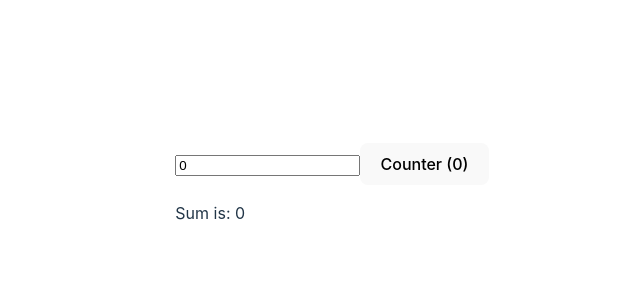
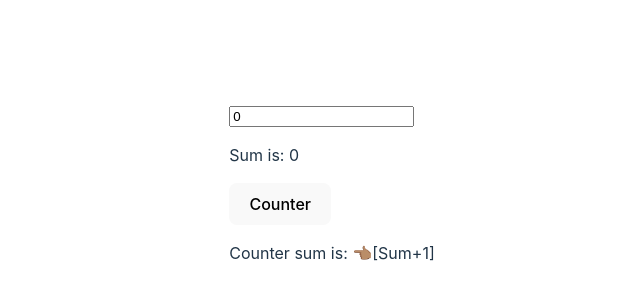
Before and after one commit to pankaj-gitcode/React, a React (Vite) app in the folder revise/code_recap/: page / in a window 1280 px wide. Shown: the part 208-508 px from the top of the page, without its empty margins (308-948 px from the left). Built offline with nearby package versions, Linux system fonts and the light colour scheme.

Commit message:
recap_useMemo_v1

```diff
--- a/revise/code_recap/src/App.jsx
+++ b/revise/code_recap/src/App.jsx
@@ -5,31 +5,37 @@
 // to show sum from 1-n
 // One restriction - everything needs to be inside App()
 
-import React, { useMemo, useState } from 'react'
+import React, { useEffect, useMemo, useState } from 'react'
 import './App.css'
 
 export default function App(){
-  const [number, setNumber] = useState(0);
-  const [count, setCount] = useState(0);
+  const [inputNum, setInputNum] = useState(0);
+  const [countNum, setCountNum] = useState();
 
   const res = useMemo(()=>{
     let sum = 0;
-    for (let i=0; i<=number; i++){
-      sum = sum+i;
+    for (let i=0; i<=inputNum;i++){
+      sum += i;
     }
-    return sum
-  }, [count, number])
+    return sum;
+  }, [inputNum]);
 
-  const increaseCount = ()=>setCount(number=>number+1)
+
+  const counterInc = ()=>{
+    return setCountNum(res+1)
+  };
 
   return(
     <div>
-      <input type="number" placeholder="Enter number to get sum from 1 to n"
-        value={number}
-        onChange={(e)=>setNumber(e.target.value)}
+      <input type="number"
+      placeholder="Enter Your number to get sum from 1 to n"
+        value={inputNum}
+        onChange={(e)=>setInputNum(e.target.value)}
       />
-      <button onClick={increaseCount}>Counter ({count})</button>
+
       <p>Sum is: {res}</p>
+      <button onClick={counterInc}>Counter </button>
+      <p>Counter sum is: {countNum}  👈🏽[Sum+1]</p>
     </div>
   )
 }
```
